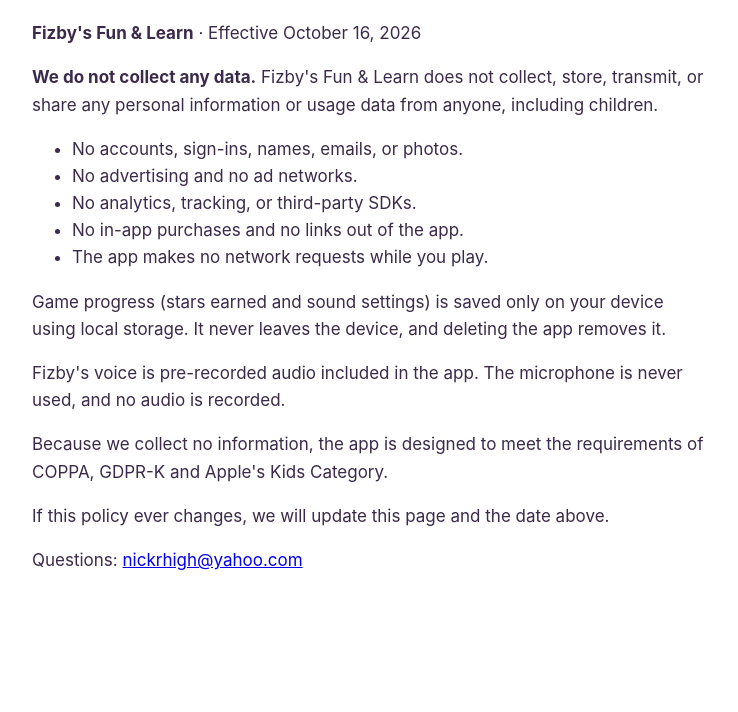
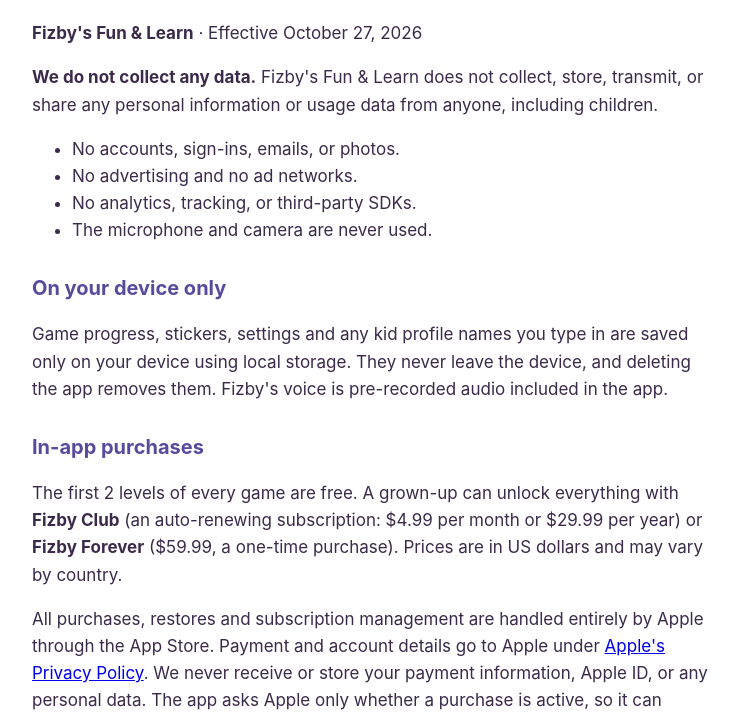
Before and after one commit to nhigh723/nicos-science-fun, a plain HTML site: page privacy.html in a window 1280 px wide. Shown: the part 97-809 px from the top of the page, without its empty margins (268-1006 px from the left). Drawn offline with Linux system fonts and the light colour scheme.

Commit message:
Privacy: describe Apple-handled in-app purchases and parent-gated links; Support: purchases, restore, cancel

```diff
--- a/privacy.html
+++ b/privacy.html
@@ -1,16 +1,20 @@
 <!doctype html><html lang="en"><head><meta charset="utf-8"><meta name="viewport" content="width=device-width,initial-scale=1"><title>Fizby's Fun &amp; Learn – Privacy Policy</title>
-<style>body{font:17px/1.6 -apple-system,system-ui,sans-serif;max-width:680px;margin:40px auto;padding:0 20px;color:#3b2a4a}h1{color:#7b6cf6}</style></head><body>
-<h1>Privacy Policy</h1><p><strong>Fizby's Fun &amp; Learn</strong> · Effective October 16, 2026</p>
+<style>body{font:17px/1.6 -apple-system,system-ui,sans-serif;max-width:680px;margin:40px auto;padding:0 20px;color:#3b2a4a}h1{color:#7b6cf6}h2{color:#5a4a9e;font-size:20px;margin-top:28px}</style></head><body>
+<h1>Privacy Policy</h1><p><strong>Fizby's Fun &amp; Learn</strong> · Effective October 27, 2026</p>
 <p><strong>We do not collect any data.</strong> Fizby's Fun &amp; Learn does not collect, store, transmit, or share any personal information or usage data from anyone, including children.</p>
 <ul>
-<li>No accounts, sign-ins, names, emails, or photos.</li>
+<li>No accounts, sign-ins, emails, or photos.</li>
 <li>No advertising and no ad networks.</li>
 <li>No analytics, tracking, or third-party SDKs.</li>
-<li>No in-app purchases and no links out of the app.</li>
-<li>The app makes no network requests while you play.</li>
+<li>The microphone and camera are never used.</li>
 </ul>
-<p>Game progress (stars earned and sound settings) is saved only on your device using local storage. It never leaves the device, and deleting the app removes it.</p>
-<p>Fizby's voice is pre-recorded audio included in the app. The microphone is never used, and no audio is recorded.</p>
+<h2>On your device only</h2>
+<p>Game progress, stickers, settings and any kid profile names you type in are saved only on your device using local storage. They never leave the device, and deleting the app removes them. Fizby's voice is pre-recorded audio included in the app.</p>
+<h2>In-app purchases</h2>
+<p>The first 2 levels of every game are free. A grown-up can unlock everything with <strong>Fizby Club</strong> (an auto-renewing subscription: $4.99 per month or $29.99 per year) or <strong>Fizby Forever</strong> ($59.99, a one-time purchase). Prices are in US dollars and may vary by country.</p>
+<p>All purchases, restores and subscription management are handled entirely by Apple through the App Store. Payment and account details go to Apple under <a href="https://www.apple.com/legal/privacy/">Apple's Privacy Policy</a>. We never receive or store your payment information, Apple ID, or any personal data. The app asks Apple only whether a purchase is active, so it can unlock the games on your device.</p>
+<h2>Links out of the app</h2>
+<p>There are no ads and no links for children. The only links out of the app (Terms of Use, this Privacy Policy, and Manage Subscription) are in the grown-up area, behind a parental gate that asks a grown-up to hold a button and answer a math question.</p>
 <p>Because we collect no information, the app is designed to meet the requirements of COPPA, GDPR-K and Apple's Kids Category.</p>
 <p>If this policy ever changes, we will update this page and the date above.</p>
 <p>Questions: <a href="mailto:nickrhigh@yahoo.com">nickrhigh@yahoo.com</a></p>
```
Also changed, not shown: support.html (+9 -3 lines).
